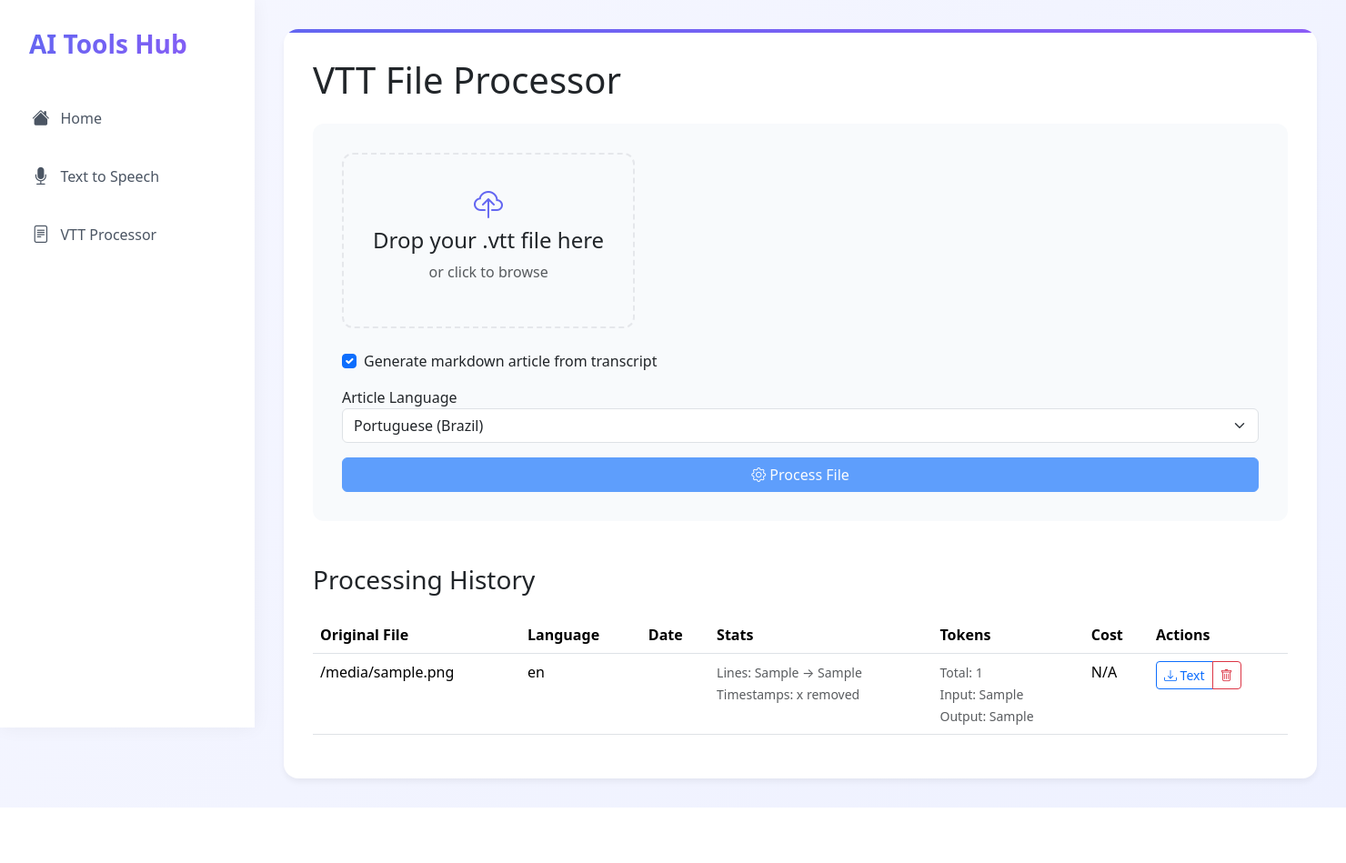
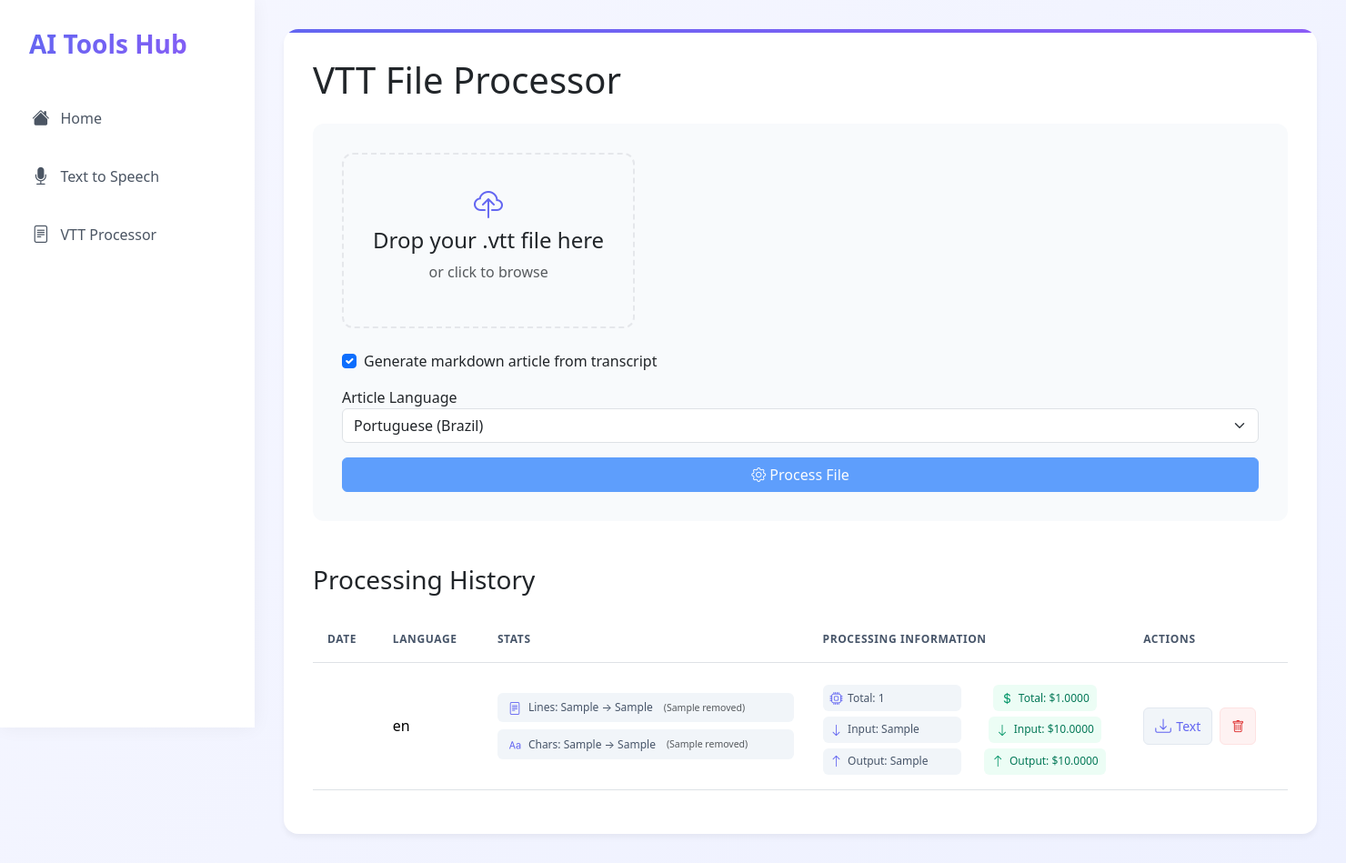
Before and after one commit to wilsonneto-dev/ai-tools-hub, a Flask app: template src/templates/vtt-processor.html in a window 1480 px wide. Shown: the whole page at 91% size. Before the commit the page ends 888 px from the top, so only its background shows below. Run offline with Flask 3, Linux system fonts and the light colour scheme; the template is opened without the code that fills it: most values are stand-ins (such as "Sample title", 1, 10 or a date in 2020); some libraries are stand-ins or nearby versions.

Commit message:
feat: Adding the history in the vtt processor screen

```diff
--- a/src/templates/vtt-processor.html
+++ b/src/templates/vtt-processor.html
@@ -392,6 +392,152 @@
         color: #065f46;
         opacity: 0.75;
     }
+
+    .stats-badges {
+        display: flex;
+        flex-direction: column;
+        gap: 0.5rem;
+    }
+
+    .stat-badge {
+        font-size: 0.75rem;
+        padding: 0.35rem 0.75rem;
+        border-radius: 6px;
+        display: flex;
+        align-items: center;
+        gap: 0.5rem;
+        background: #f1f5f9;
+        color: #475569;
+        white-space: nowrap;
+    }
+
+    .stat-badge i {
+        color: #6366f1;
+        font-size: 0.875rem;
+        flex-shrink: 0;
+    }
+
+    .stat-badge small {
+        color: #64748b;
+        margin-left: 0.25rem;
+    }
+
+    .processing-info {
+        font-size: 0.875rem;
+    }
+
+    .processing-info .token-info,
+    .processing-info .cost-info {
+        display: flex;
+        flex-direction: column;
+        gap: 0.35rem;
+        margin: 0;
+        padding: 0;
+        border: none;
+    }
+
+    .action-buttons {
+        display: flex;
+        gap: 0.5rem;
+        flex-wrap: wrap;
+    }
+
+    .action-btn {
+        display: inline-flex;
+        align-items: center;
+        gap: 0.35rem;
+        padding: 0.4rem 0.75rem;
+        border-radius: 6px;
+        font-size: 0.875rem;
+        font-weight: 500;
+        border: 1px solid transparent;
+        cursor: pointer;
+        transition: all 0.2s ease;
+        text-decoration: none;
+    }
+
+    .action-btn:hover {
+        transform: translateY(-1px);
+    }
+
+    .action-btn.download-btn {
+        background: #f1f5f9;
+        color: #6366f1;
+        border-color: #e2e8f0;
+    }
+
+    .action-btn.download-btn:hover {
+        background: #e2e8f0;
+        color: #4f46e5;
+    }
+
+    .action-btn.article-btn {
+        background: #ecfdf5;
+        color: #059669;
+        border-color: #d1fae5;
+    }
+
+    .action-btn.article-btn:hover {
+        background: #d1fae5;
+        color: #047857;
+    }
+
+    .action-btn.delete-btn {
+        background: #fef2f2;
+        color: #dc2626;
+        border-color: #fee2e2;
+    }
+
+    .action-btn.delete-btn:hover {
+        background: #fee2e2;
+        color: #b91c1c;
+    }
+
+    .table {
+        --bs-table-striped-bg: #f8fafc;
+    }
+
+    .table > :not(caption) > * > * {
+        padding: 1rem;
+    }
+
+    .table thead {
+        background: #f1f5f9;
+    }
+
+    .table thead th {
+        font-weight: 600;
+        color: #475569;
+        text-transform: uppercase;
+        font-size: 0.75rem;
+        letter-spacing: 0.05em;
+    }
+
+    .processing-grid {
+        display: grid;
+        grid-template-columns: 1fr 1fr;
+        gap: 1rem;
+        margin-top: 0.5rem;
+    }
+
+    @media (max-width: 768px) {
+        .processing-grid {
+            grid-template-columns: 1fr;
+        }
+    }
+
+    .processing-info {
+        font-size: 0.875rem;
+    }
+
+    .processing-info .token-info,
+    .processing-info .cost-info {
+        display: flex;
+        flex-direction: column;
+        gap: 0.35rem;
+        margin: 0;
+        padding: 0;
+    }
 </style>
 {% endblock %}
 
@@ -538,9 +684,10 @@
 
                     <div id="costInfo" class="cost-info" style="display: none;">
                         <i class="bi bi-receipt"></i>
-                        <div>
+                        <div style="width: 100%;">
                             <strong>Processing Information</strong><br>
-                            <div class="token-info">
+                            <div class="processing-grid">
+                                <div class="token-info mb-0 border-0 pt-0">
                                     <div class="token-badge">
                                         <i class="bi bi-cpu"></i>
                                         Total: <span id="tokenCount"></span> tokens
@@ -554,7 +701,7 @@
                                         Output: <span id="completionTokens"></span> tokens
                                     </div>
                                 </div>
-                            <div class="cost-info">
+                                <div class="cost-info mb-0 p-0 bg-transparent border-0">
                                     <div class="cost-badge">
                                         <i class="bi bi-currency-dollar"></i>
                                         Total: $<span id="costAmount"></span>
@@ -572,6 +719,7 @@
                                 </div>
                             </div>
                         </div>
+                    </div>
 
                     <a href="#" class="download-btn" id="downloadArticle">
                         <i class="bi bi-download"></i> Download Article
@@ -585,67 +733,88 @@
             <h3 class="mb-4">Processing History</h3>
             {% if vtt_files %}
             <div class="table-responsive">
-                <table class="table">
+                <table class="table align-middle">
                     <thead>
                         <tr>
-                            <th>Original File</th>
+                            <th>Date</th>
                             <th>Language</th>
-                            <th>Date</th>
                             <th>Stats</th>
-                            <th>Tokens</th>
-                            <th>Cost</th>
+                            <th>Processing Information</th>
                             <th>Actions</th>
                         </tr>
                     </thead>
                     <tbody>
                         {% for file in vtt_files %}
                         <tr>
-                            <td>{{ file.original_filename or 'Unknown' }}</td>
+                            <td>{{ file.timestamp.split('T')[0] }}</td>
                             <td>{{ file.language or 'N/A' }}</td>
-                            <td>{{ file.timestamp.split('T')[0] }}</td>
                             <td>
                                 {% if file.vtt_stats %}
-                                <small class="text-muted">
-                                    Lines: {{ file.vtt_stats.initial_lines }} → {{ file.vtt_stats.final_lines }}<br>
-                                    Timestamps: {{ file.vtt_stats.timestamps_removed }} removed
-                                </small>
+                                <div class="stats-badges">
+                                    <div class="stat-badge">
+                                        <i class="bi bi-file-text"></i>
+                                        Lines: {{ file.vtt_stats.initial_lines }} → {{ file.vtt_stats.final_lines }}
+                                        <small class="text-muted">({{ file.vtt_stats.lines_removed }} removed)</small>
+                                    </div>
+                                    <div class="stat-badge">
+                                        <i class="bi bi-type"></i>
+                                        Chars: {{ file.vtt_stats.initial_chars }} → {{ file.vtt_stats.final_chars }}
+                                        <small class="text-muted">({{ file.vtt_stats.chars_removed }} removed)</small>
+                                    </div>
+                                </div>
                                 {% endif %}
                             </td>
                             <td>
                                 {% if file.tokens_used %}
-                                <small class="text-muted">
-                                    Total: {{ file.tokens_used.total_tokens }}<br>
-                                    Input: {{ file.tokens_used.prompt_tokens }}<br>
+                                <div class="processing-info">
+                                    <div class="processing-grid">
+                                        <div class="token-info mb-0 border-0">
+                                            <div class="token-badge">
+                                                <i class="bi bi-cpu"></i>
+                                                Total: {{ file.tokens_used.total_tokens }}
+                                            </div>
+                                            <div class="token-badge">
+                                                <i class="bi bi-arrow-down"></i>
+                                                Input: {{ file.tokens_used.prompt_tokens }}
+                                            </div>
+                                            <div class="token-badge">
+                                                <i class="bi bi-arrow-up"></i>
                                                 Output: {{ file.tokens_used.completion_tokens }}
-                                </small>
+                                            </div>
+                                        </div>
+                                        <div class="cost-info p-0 bg-transparent border-0">
+                                            <div class="cost-badge">
+                                                <i class="bi bi-currency-dollar"></i>
+                                                Total: ${{ "%.4f"|format(file.costs.total_cost) }}
+                                            </div>
+                                            <div class="cost-badge">
+                                                <i class="bi bi-arrow-down"></i>
+                                                Input: ${{ "%.4f"|format(file.costs.input_cost) }}
+                                            </div>
+                                            <div class="cost-badge">
+                                                <i class="bi bi-arrow-up"></i>
+                                                Output: ${{ "%.4f"|format(file.costs.output_cost) }}
+                                            </div>
+                                        </div>
+                                    </div>
+                                </div>
                                 {% else %}
-                                N/A
+                                <div class="text-muted">No article generated</div>
                                 {% endif %}
                             </td>
                             <td>
-                                {% if file.costs %}
-                                <small class="text-muted">
-                                    Total: ${{ "%.4f"|format(file.costs.total_cost) }}<br>
-                                    Input: ${{ "%.4f"|format(file.costs.input_cost) }}<br>
-                                    Output: ${{ "%.4f"|format(file.costs.output_cost) }}
-                                </small>
-                                {% else %}
-                                N/A
-                                {% endif %}
-                            </td>
-                            <td>
-                                <div class="btn-group">
+                                <div class="action-buttons">
                                     <a href="{{ url_for('download_file', filename=file.cleaned_filename) }}"
-                                       class="btn btn-sm btn-outline-primary">
+                                       class="action-btn download-btn">
                                         <i class="bi bi-download"></i> Text
                                     </a>
                                     {% if file.article_filename %}
                                     <a href="{{ url_for('download_file', filename=file.article_filename) }}"
-                                       class="btn btn-sm btn-outline-success">
-                                        <i class="bi bi-download"></i> Article
+                                       class="action-btn article-btn">
+                                        <i class="bi bi-file-earmark-text"></i> Article
                                     </a>
                                     {% endif %}
-                                    <button class="btn btn-sm btn-outline-danger delete-vtt"
+                                    <button class="action-btn delete-btn delete-vtt"
                                             data-filename="{{ file.cleaned_filename }}">
                                         <i class="bi bi-trash"></i>
                                     </button>
```
Lines whose indentation alone changed are shown as unchanged.
